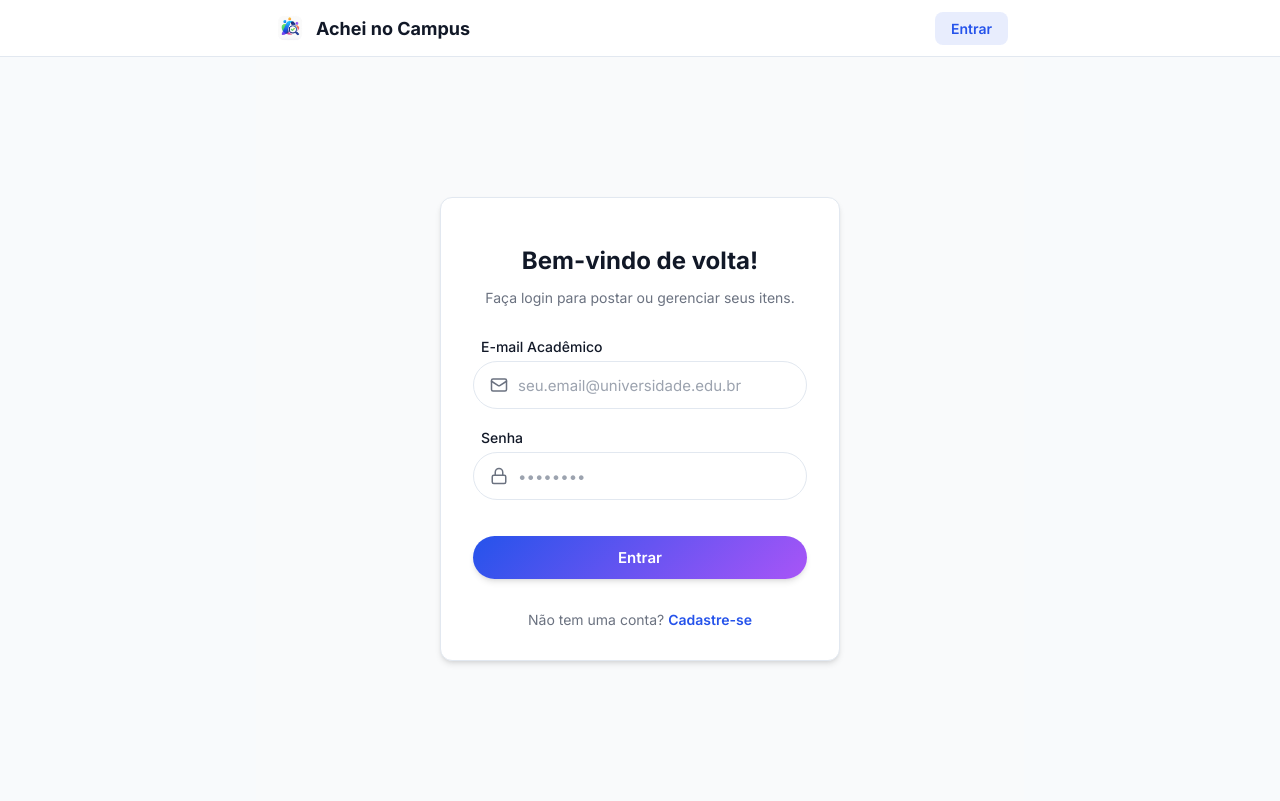
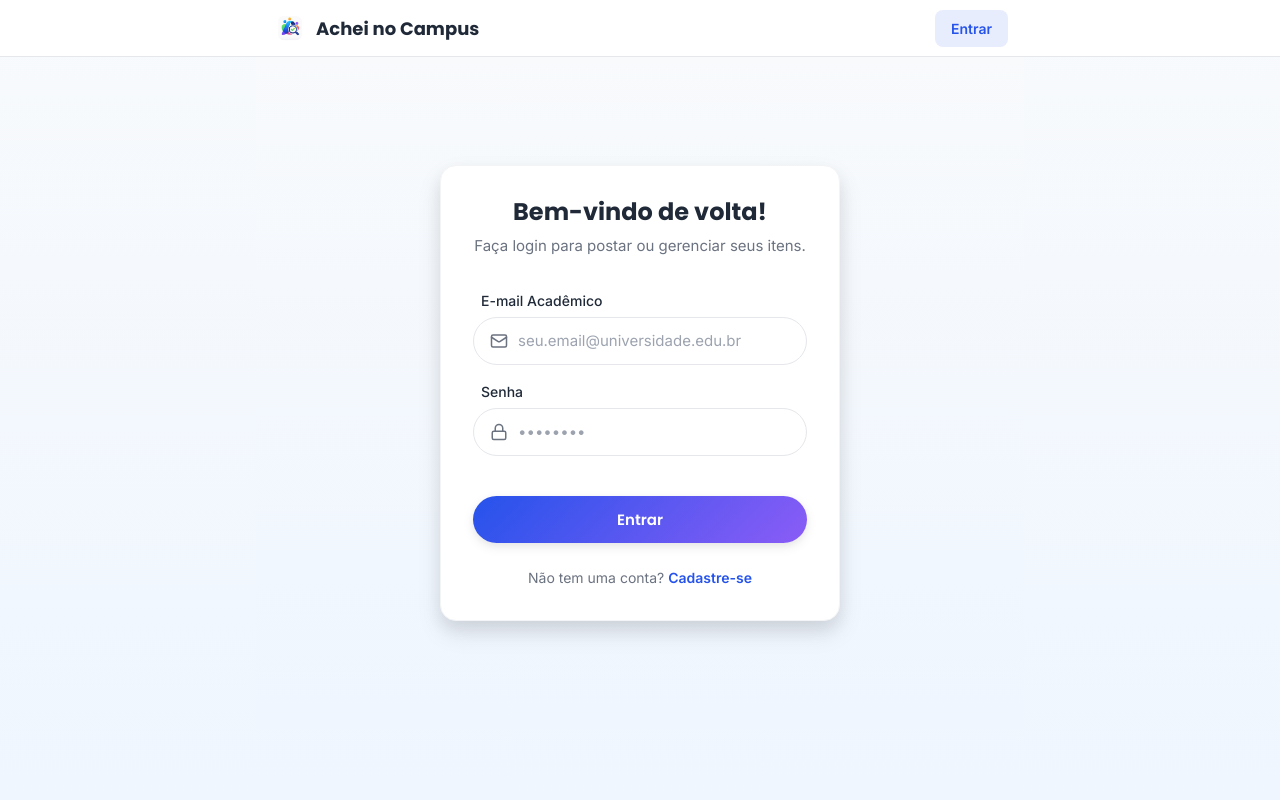
Before and after one commit to iago-pinheiro/AcheiNoCampus, a React (Vite) app in the folder frontend/: page /login in a window 1280 px wide. Built offline with nearby package versions, Linux system fonts and the light colour scheme; no server answers.

Commit message:
style: renova design system com novas fontes Poppins/Inter, cores expandidas, sombras sofisticadas e animacoes

```diff
--- a/frontend/index.html
+++ b/frontend/index.html
@@ -9,7 +9,7 @@
     <link rel="manifest" href="/favicon/site.webmanifest" />
     <link rel="preconnect" href="https://fonts.googleapis.com">
     <link rel="preconnect" href="https://fonts.gstatic.com" crossorigin>
-    <link href="https://fonts.googleapis.com/css2?family=Inter:wght@300;400;500;600;700;800&display=swap" rel="stylesheet">
+    <link href="https://fonts.googleapis.com/css2?family=Poppins:wght@400;500;600;700;800&family=Inter:wght@400;500;600;700&display=swap" rel="stylesheet">
     <meta name="viewport" content="width=device-width, initial-scale=1.0" />
     <title>Achei no Campus - Perdidos e Achados</title>
   </head>
--- a/frontend/src/components/ui/CardItem.css
+++ b/frontend/src/components/ui/CardItem.css
@@ -1,24 +1,29 @@
 .card-item {
   background-color: var(--color-surface);
-  border-radius: var(--radius-lg);
+  border-radius: var(--radius-xl);
   box-shadow: var(--shadow-sm);
   overflow: hidden;
   transition: transform 0.2s ease, box-shadow 0.2s ease;
   display: flex;
   flex-direction: column;
-  border: 1px solid var(--color-border);
+  border: 1px solid var(--color-border-light);
 }
 
 .card-item:hover {
+  transform: translateY(-4px);
+  box-shadow: var(--shadow-lg);
+}
+
+.card-item:active {
   transform: translateY(-2px);
-  box-shadow: var(--shadow-md);
 }
 
 .card-item__image-wrapper {
   width: 100%;
-  height: 160px;
-  background-color: #F3F4F6;
+  height: 140px;
+  background: linear-gradient(135deg, var(--color-primary-light) 0%, #E0E7FF 100%);
   position: relative;
+  overflow: hidden;
 }
 
 .card-item__image {
@@ -33,49 +38,54 @@
   display: flex;
   align-items: center;
   justify-content: center;
+  background: linear-gradient(135deg, #F3F4F6 0%, #E5E7EB 100%);
+}
+
+.card-item__placeholder-image svg {
   color: #9CA3AF;
-  font-size: 2rem;
+  opacity: 0.5;
 }
 
 .card-item__content {
   padding: 1rem;
   display: flex;
   flex-direction: column;
-  gap: 0.5rem;
+  gap: 0.75rem;
 }
 
 .card-item__header {
   display: flex;
   justify-content: space-between;
   align-items: flex-start;
-  gap: 0.5rem;
+  gap: 0.75rem;
 }
 
 .card-item__title {
   font-family: var(--font-title);
-  font-size: 1.125rem;
+  font-size: 1rem;
   font-weight: 600;
   color: var(--color-text-main);
   margin: 0;
-  line-height: 1.3;
+  line-height: 1.4;
+  flex: 1;
 }
 
 .card-item__details {
   display: flex;
   flex-direction: column;
-  gap: 0.25rem;
-  margin-top: 0.5rem;
+  gap: 0.5rem;
 }
 
 .card-item__detail-row {
   display: flex;
   align-items: center;
-  gap: 0.375rem;
+  gap: 0.5rem;
   color: var(--color-text-muted);
   font-size: 0.8125rem;
 }
 
 .card-item__icon {
   color: var(--color-primary-blue);
-  opacity: 0.7;
+  opacity: 0.8;
+  flex-shrink: 0;
 }
--- a/frontend/src/components/ui/StatusTag.css
+++ b/frontend/src/components/ui/StatusTag.css
@@ -1,30 +1,36 @@
 .status-tag {
   display: inline-flex;
   align-items: center;
+  gap: 0.25rem;
   font-family: var(--font-body);
   font-weight: 600;
-  font-size: 0.75rem;
-  padding: 0.25rem 0.75rem;
+  font-size: 0.6875rem;
+  padding: 0.3125rem 0.75rem;
   border-radius: var(--radius-full);
-  letter-spacing: 0.02em;
+  letter-spacing: 0.04em;
+  text-transform: uppercase;
 }
 
 .status-tag--found {
-  background-color: #E0E7FF;
+  background-color: var(--color-primary-light);
   color: var(--color-primary-blue);
+  border: 1px solid rgba(37, 83, 235, 0.2);
 }
 
 .status-tag--claimed {
-  background-color: #D1FAE5;
+  background-color: var(--color-green-light);
   color: var(--color-soft-green);
+  border: 1px solid rgba(16, 185, 129, 0.2);
 }
 
 .status-tag--pending {
-  background-color: #FFEDD5;
+  background-color: var(--color-orange-light);
   color: var(--color-bright-orange);
+  border: 1px solid rgba(249, 115, 22, 0.2);
 }
 
 .status-tag--resolved {
-  background-color: #DBEAFE;
-  color: var(--color-deep-blue);
+  background-color: var(--color-purple-light);
+  color: var(--color-vibrant-purple);
+  border: 1px solid rgba(139, 92, 246, 0.2);
 }
--- a/frontend/src/index.css
+++ b/frontend/src/index.css
@@ -2,51 +2,131 @@
   /* Brand Colors */
   --color-primary-blue: #2553EB;
   --color-deep-blue: #1E3ABA;
-  --color-soft-green: #109981;
-  --color-vibrant-purple: #A855F7;
+  --color-soft-green: #10B981;
+  --color-vibrant-purple: #8B5CF6;
   --color-bright-orange: #F97316;
+
+  /* Extended Palette */
+  --color-primary-light: #EFF6FF;
+  --color-primary-hover: #1D4ED8;
+  --color-orange-light: #FFF7ED;
+  --color-green-light: #ECFDF5;
+  --color-purple-light: #F5F3FF;
 
   /* Neutrals */
   --color-bg-light: #F8FAFC;
   --color-surface: #FFFFFF;
-  --color-text-main: #111827;
+  --color-text-main: #1F2937;
   --color-text-muted: #6B7280;
-  --color-border: #E2E8F0;
+  --color-text-light: #9CA3AF;
+  --color-border: #E5E7EB;
+  --color-border-light: #F3F4F6;
 
   /* Typography */
-  --font-title: 'Inter', -apple-system, BlinkMacSystemFont, "SF Pro Display", "Segoe UI", Roboto, Helvetica, Arial, sans-serif;
-  --font-body: 'Inter', -apple-system, BlinkMacSystemFont, "SF Pro Text", "Segoe UI", Roboto, Helvetica, Arial, sans-serif;
+  --font-title: 'Poppins', -apple-system, BlinkMacSystemFont, "SF Pro Display", "Segoe UI", sans-serif;
+  --font-body: 'Inter', -apple-system, BlinkMacSystemFont, "SF Pro Text", "Segoe UI", sans-serif;
 
-  /* Shadows */
-  --shadow-sm: 0 1px 2px 0 rgb(0 0 0 / 0.05);
-  --shadow-md: 0 4px 6px -1px rgb(0 0 0 / 0.1), 0 2px 4px -2px rgb(0 0 0 / 0.1);
-  --shadow-lg: 0 10px 15px -3px rgb(0 0 0 / 0.1), 0 4px 6px -4px rgb(0 0 0 / 0.1);
+  /* Shadows - mais expressivos */
+  --shadow-xs: 0 1px 2px rgba(0, 0, 0, 0.04);
+  --shadow-sm: 0 2px 4px rgba(0, 0, 0, 0.06), 0 1px 2px rgba(0, 0, 0, 0.04);
+  --shadow-md: 0 4px 12px rgba(0, 0, 0, 0.08), 0 2px 6px rgba(0, 0, 0, 0.04);
+  --shadow-lg: 0 12px 24px rgba(0, 0, 0, 0.1), 0 8px 16px rgba(0, 0, 0, 0.06);
+  --shadow-xl: 0 20px 40px rgba(0, 0, 0, 0.12);
 
   /* Border Radius */
   --radius-sm: 0.375rem;
   --radius-md: 0.5rem;
   --radius-lg: 0.75rem;
+  --radius-xl: 1rem;
+  --radius-2xl: 1.5rem;
   --radius-full: 9999px;
 
   /* Gradients */
-  --gradient-primary: linear-gradient(135deg, var(--color-primary-blue), var(--color-vibrant-purple));
-  --gradient-secondary: linear-gradient(135deg, var(--color-primary-blue), var(--color-soft-green));
+  --gradient-primary: linear-gradient(135deg, #2553EB 0%, #8B5CF6 100%);
+  --gradient-orange: linear-gradient(135deg, #F97316 0%, #EA580C 100%);
+  --gradient-green: linear-gradient(135deg, #10B981 0%, #059669 100%);
+  --gradient-bg: linear-gradient(180deg, #F8FAFC 0%, #EFF6FF 100%);
+}
+
+* {
+  box-sizing: border-box;
+}
+
+html {
+  -webkit-font-smoothing: antialiased;
+  -moz-osx-font-smoothing: grayscale;
 }
 
 body {
   font-family: var(--font-body);
-  background-color: var(--color-bg-light);
+  font-size: 16px;
+  line-height: 1.5;
   color: var(--color-text-main);
+  background: var(--gradient-bg);
   margin: 0;
   padding: 0;
-  -webkit-font-smoothing: antialiased;
+  min-height: 100vh;
 }
 
 h1, h2, h3, h4, h5, h6 {
   font-family: var(--font-title);
   font-weight: 600;
+  line-height: 1.2;
+  color: var(--color-text-main);
+  margin: 0;
 }
 
-* {
-  box-sizing: border-box;
+h1 { font-size: 2rem; font-weight: 700; }
+h2 { font-size: 1.5rem; font-weight: 600; }
+h3 { font-size: 1.25rem; font-weight: 600; }
+h4 { font-size: 1.125rem; font-weight: 600; }
+
+p {
+  margin: 0;
+  color: var(--color-text-muted);
 }
+
+a {
+  color: var(--color-primary-blue);
+  text-decoration: none;
+}
+
+button {
+  font-family: var(--font-body);
+  cursor: pointer;
+  border: none;
+  outline: none;
+}
+
+input, textarea, select {
+  font-family: var(--font-body);
+  font-size: 1rem;
+}
+
+/* Utility classes */
+.sr-only {
+  position: absolute;
+  width: 1px;
+  height: 1px;
+  padding: 0;
+  margin: -1px;
+  overflow: hidden;
+  clip: rect(0, 0, 0, 0);
+  border: 0;
+}
+
+/* Animations */
+@keyframes fadeIn {
+  from { opacity: 0; transform: translateY(8px); }
+  to { opacity: 1; transform: translateY(0); }
+}
+
+@keyframes pulse {
+  0%, 100% { opacity: 1; }
+  50% { opacity: 0.6; }
+}
+
+@keyframes scaleIn {
+  from { transform: scale(0.95); opacity: 0; }
+  to { transform: scale(1); opacity: 1; }
+}
--- a/frontend/src/pages/Auth.css
+++ b/frontend/src/pages/Auth.css
@@ -3,19 +3,20 @@
   flex-direction: column;
   align-items: center;
   justify-content: center;
-  min-height: calc(100vh - 56px); /* minus header */
+  min-height: calc(100vh - 56px - 72px);
   padding: 2rem 1rem;
-  background-color: #f9fafb;
+  background: var(--gradient-bg);
 }
 
 .auth-card {
   width: 100%;
   max-width: 400px;
   background-color: var(--color-surface);
-  border-radius: var(--radius-lg);
-  box-shadow: var(--shadow-md);
+  border-radius: var(--radius-xl);
+  box-shadow: var(--shadow-lg);
   padding: 2rem;
-  border: 1px solid var(--color-border);
+  border: 1px solid var(--color-border-light);
+  animation: scaleIn 0.3s ease;
 }
 
 .auth-header {
@@ -32,35 +33,36 @@
 }
 
 .auth-subtitle {
-  font-size: 0.875rem;
+  font-size: 0.9375rem;
   color: var(--color-text-muted);
 }
 
 .auth-form {
   display: flex;
   flex-direction: column;
-  gap: 1.25rem;
+  gap: 1rem;
 }
 
 .auth-actions {
-  margin-top: 1rem;
+  margin-top: 1.5rem;
   display: flex;
   flex-direction: column;
-  gap: 1rem;
+  gap: 0.75rem;
 }
 
 .auth-error {
-  background-color: #fee2e2;
-  color: #991b1b;
-  padding: 0.75rem;
-  border-radius: var(--radius-md);
+  background-color: #FEF2F2;
+  color: #DC2626;
+  padding: 0.875rem 1rem;
+  border-radius: var(--radius-lg);
   font-size: 0.875rem;
-  margin-bottom: 1rem;
   text-align: center;
+  border: 1px solid #FECACA;
+  animation: fadeIn 0.2s ease;
 }
 
 .auth-footer {
-  margin-top: 2rem;
+  margin-top: 1.5rem;
   text-align: center;
   font-size: 0.875rem;
   color: var(--color-text-muted);
--- a/frontend/src/pages/PostItem.css
+++ b/frontend/src/pages/PostItem.css
@@ -1,20 +1,21 @@
 .post-item {
-  padding: 1.25rem 1rem;
+  padding: 1.5rem 1rem;
   max-width: 480px;
   margin: 0 auto;
 }
 
 .post-item__title {
+  font-family: var(--font-title);
   font-size: 1.5rem;
   font-weight: 700;
   color: var(--color-text-main);
-  margin: 0 0 0.25rem;
+  margin: 0 0 0.5rem;
 }
 
 .post-item__subtitle {
-  font-size: 0.9rem;
+  font-size: 0.9375rem;
   color: var(--color-text-muted);
-  margin: 0 0 1.25rem;
+  margin: 0 0 1.5rem;
 }
 
 .post-item__alert {
```
Also changed, not shown: frontend/src/pages/Home.css (+61 -22 lines).
